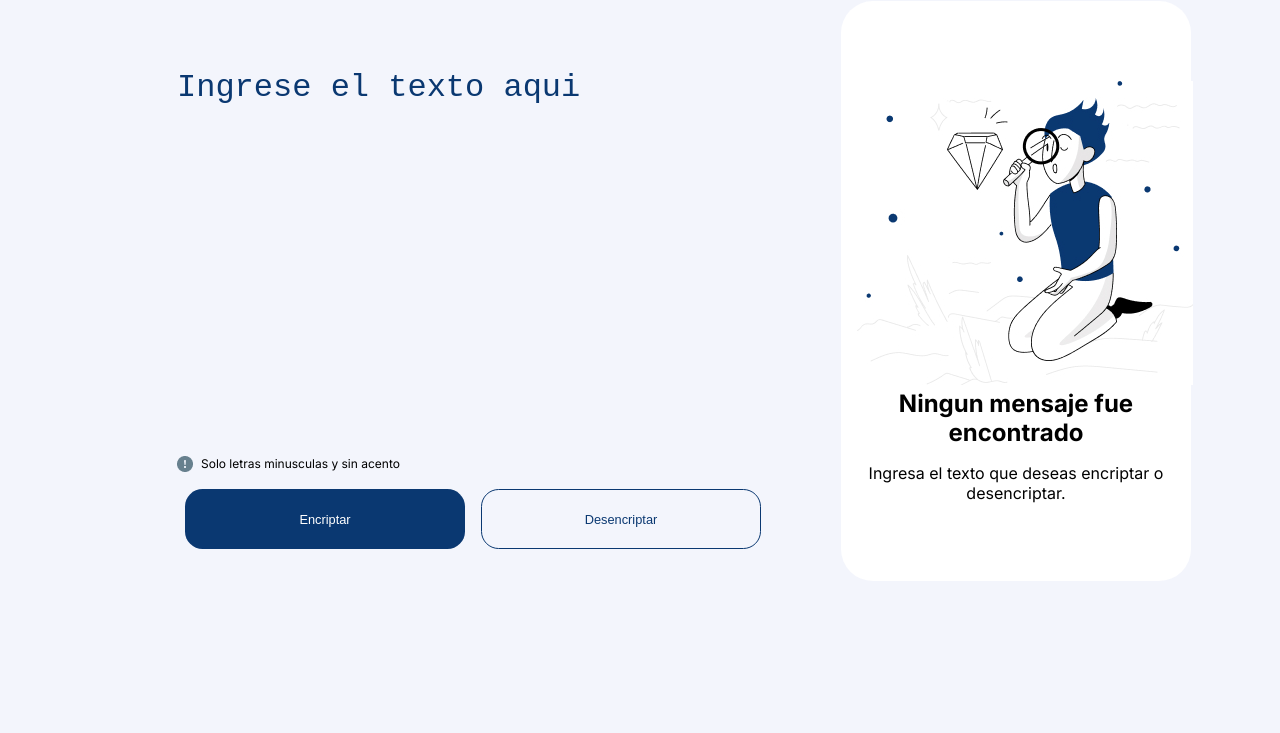
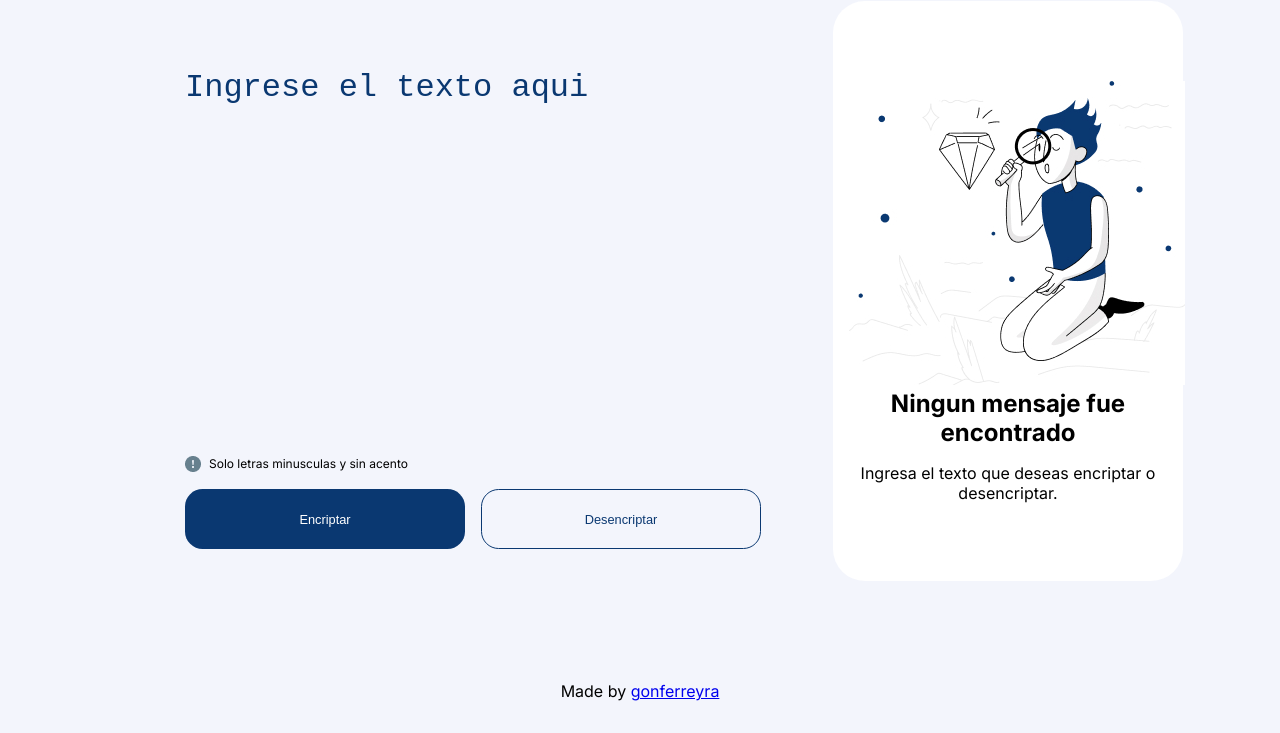
Before and after one commit to gonferreyra/Alura-Challenge1-Encriptador, a plain HTML site: page index.html in a window 1280 px wide. Shown: the part 75-808 px from the top of the page. Drawn offline with Linux system fonts and the light colour scheme.

Commit message:
minor changes footer and css

```diff
--- a/css/style.css
+++ b/css/style.css
@@ -191,12 +191,19 @@ header {
     }
 }
 
+footer p {
+    text-align: center;
+    margin-bottom: 2rem;
+}
+
 @media screen and (min-width: 1000px) {
     .main-card-container {
         display: flex;
         /* flex-wrap: wrap; */
         justify-content: center;
         /* max-width: 95%; */
+        max-width: 940px;
+        margin: 0 auto;
     }
 
     .buttons button {
--- a/index.html
+++ b/index.html
@@ -47,6 +47,10 @@
             </div>
         </section>
     </main>
+    <footer>
+        <p>Made by <a href="https://github.com/gonferreyra/Alura-Challenge1-Encriptador" target="_blank">gonferreyra</a>
+        </p>
+    </footer>
     <script src="./js/app.js"></script>
     <!-- <script src="./js/app2.js"></script> -->
 </body>
```
